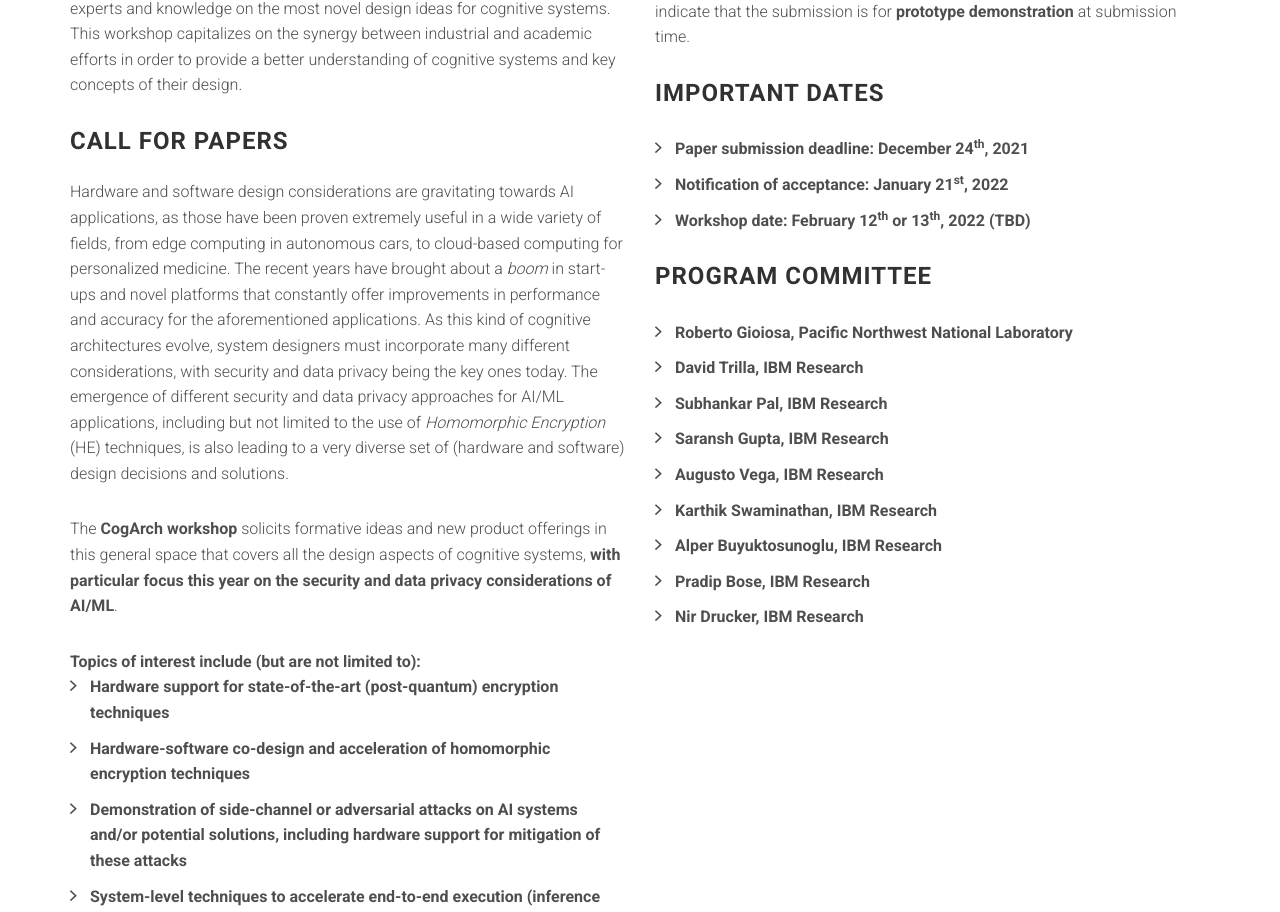
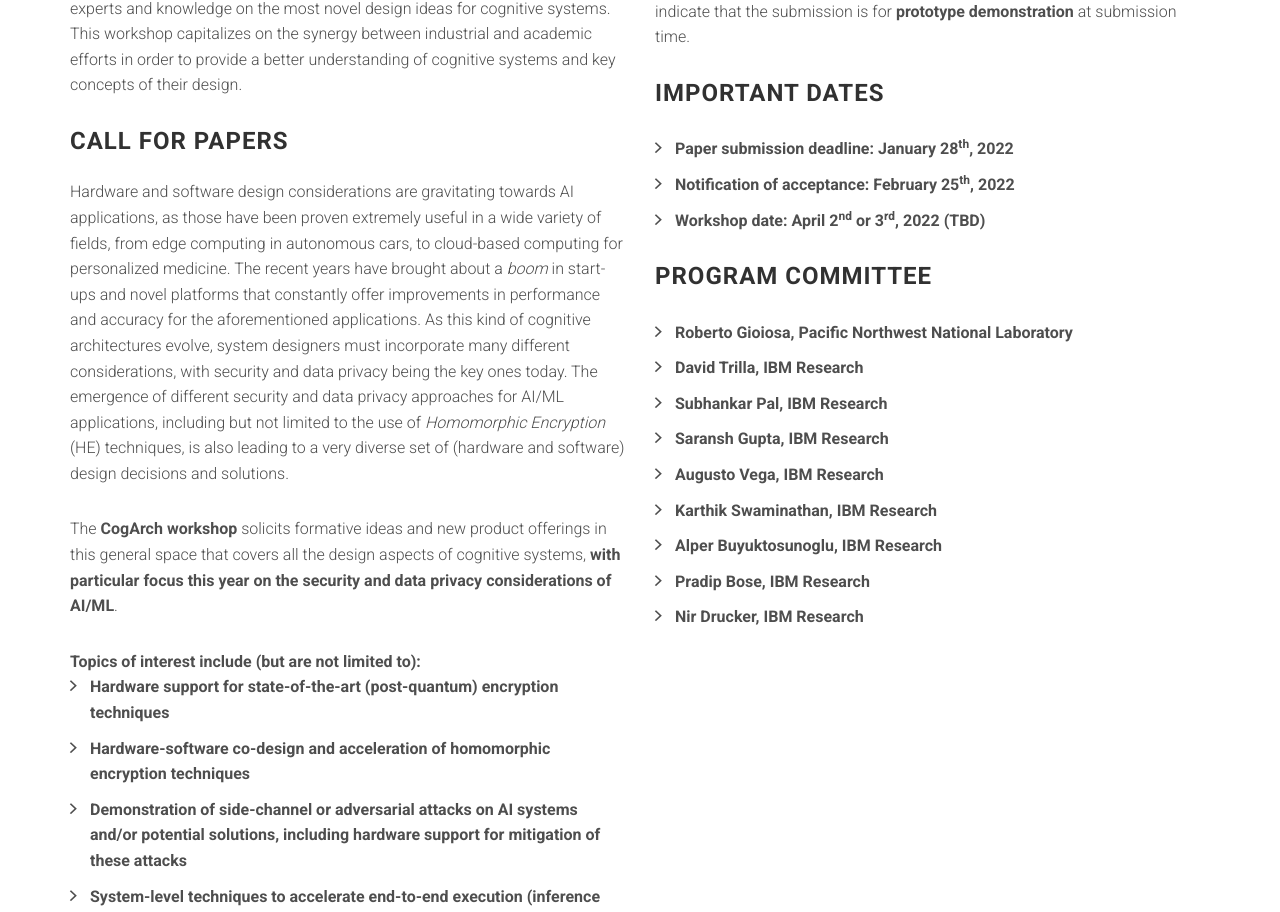
Before and after one commit to augustojv/cogarch-workshop-2022, a website: page index.html in a window 1280 px wide. Shown: the part 1876-2788 px from the top of the page. Drawn offline with Linux system fonts and the light colour scheme; files whose address does not match are found by name.

Commit message:
updated dates with hpca

```diff
--- a/index.html
+++ b/index.html
@@ -55,7 +55,7 @@
     <header id="site-header" class="site-header valign-center">
         <div class="intro">
 
-            <p>February 12<sup>th</sup> or 13<sup>th</sup> (TBD) 2022, Seoul, South Korea</p>
+            <p>April 2<sup>nd</sup> or 3<sup>rd</sup> (TBD) 2022, Seoul, South Korea</p>
 
             <h1>CogArch 2022</h1>
             <h1>Sixth Workshop on Cognitive Architectures</h1>
@@ -162,7 +162,7 @@
                     <a href="https://hpca-conf.org/2022/guidelines-for-submissions/" target="_blank">formatting guidelines as main
                     conference</a>) indicating the type of submission: <strong>regular presentation</strong> or <strong>prototype
                     demonstration</strong>. Submissions should be submitted to the following <strong><a href="https://easychair.org/my/conference?conf=cogarch22#">link</a></strong>
-					by December 24<sup>th</sup>, 2021.
+					by January 28<sup>th</sup>, 2022.
                     <br>
                     If you have questions regarding submission, please contact us:
                     <a href="mailto:info@cogarchworkshop.org">info@cogarchworkshop.org</a>
@@ -195,9 +195,9 @@
 
                     <p>
 					<ul class="list-arrow-right">
-            <li>Paper submission deadline: December 24<sup>th</sup>, 2021</li>
-						<li>Notification of acceptance: January 21<sup>st</sup>, 2022</li>
-						<li>Workshop date: February 12<sup>th</sup> or 13<sup>th</sup>, 2022 (TBD)</li>
+            <li>Paper submission deadline: January 28<sup>th</sup>, 2022</li>
+						<li>Notification of acceptance: February 25<sup>th</sup>, 2022</li>
+						<li>Workshop date: April 2<sup>nd</sup> or 3<sup>rd</sup>, 2022 (TBD)</li>
 					</ul>
                     </p>
 
@@ -228,19 +228,19 @@
                 <div class="col-sm-4">
 
                     <i class="ion-ios-calendar"></i>
-                    <h3>Paper Submission Deadline<br>December 24<sup>th</sup>, 2021</h3>
+                    <h3>Paper Submission Deadline<br>January 28<sup>th</sup>, 2022</h3>
 
                 </div>
                 <div class="col-sm-4">
 
                     <i class="ion-ios-calendar"></i>
-                    <h3>Notification Date<br>January 21<sup>st</sup>, 2022</h3>
+                    <h3>Notification Date<br>February 25<sup>th</sup>, 2022</h3>
 
                 </div>
                 <div class="col-sm-4">
 
                     <i class="ion-ios-calendar"></i>
-                    <h3>Workshop Date<br>February 12<sup>th</sup> or 13<sup>th</sup>, 2022 (TBD)</h3>
+                    <h3>Workshop Date<br>April 2<sup>nd</sup> or 3<sup>rd</sup>, 2022 (TBD)</h3>
 
                 </div>
                 <!--
```
